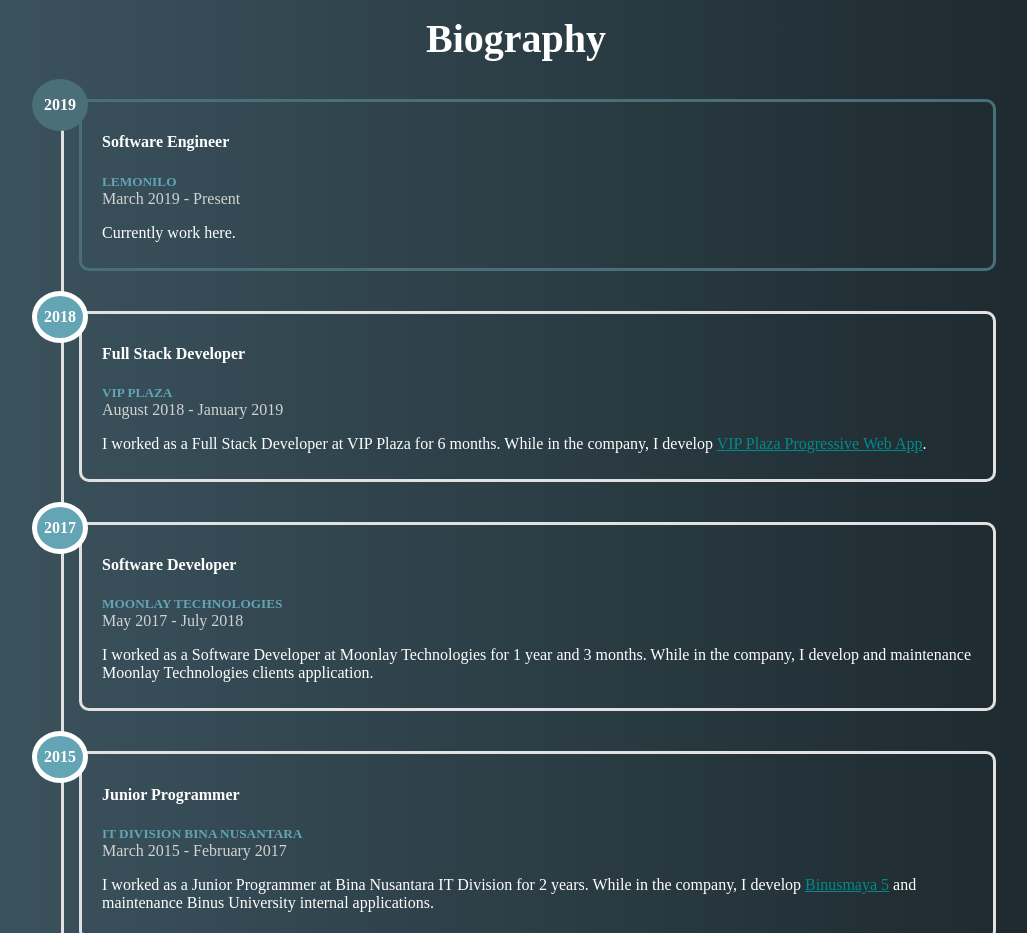
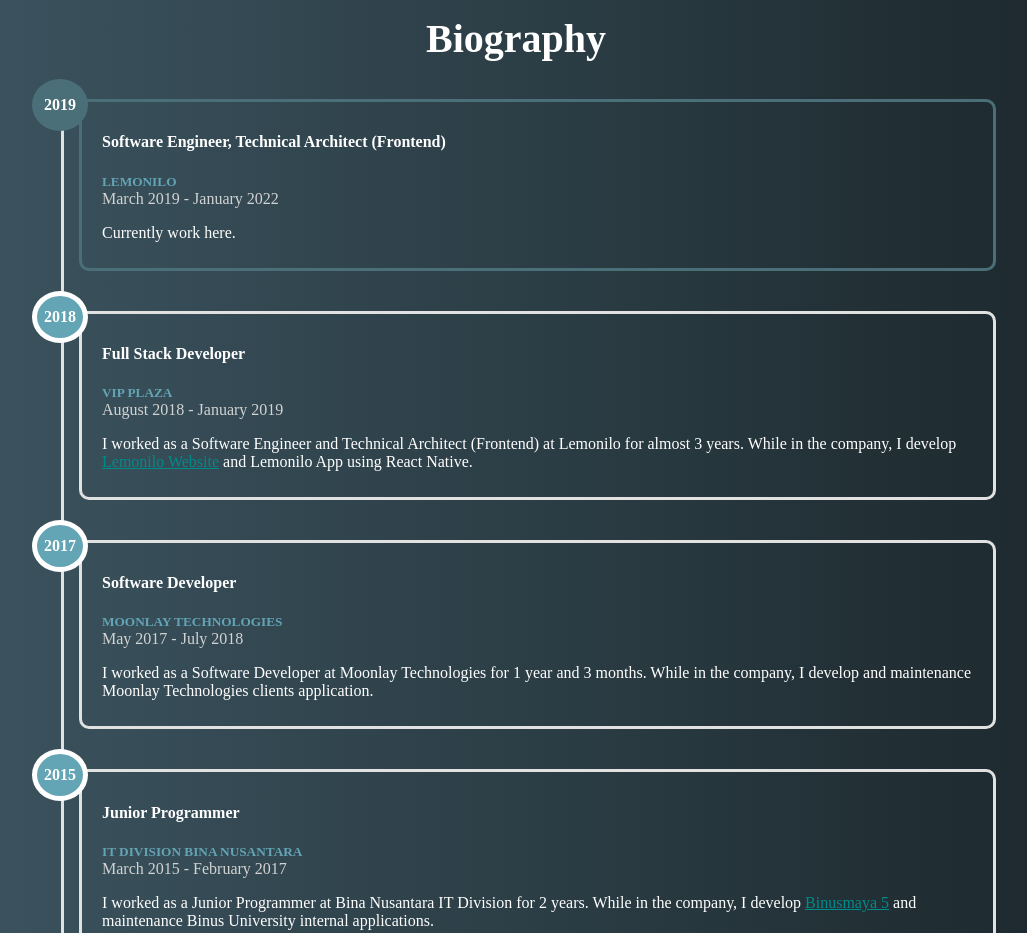
Before and after one commit to jackyrusly/jackyrusly.github.io, a React (Vite) app: page / in a window 1280 px wide. Shown: the part 3780-4713 px from the top of the page, without its empty margins (124-1151 px from the left). Built offline with nearby package versions, Linux system fonts and the light colour scheme; a web font is replaced by a local one.

Commit message:
Update biography

```diff
--- a/src/components/Biography/Biography.js
+++ b/src/components/Biography/Biography.js
@@ -7,9 +7,9 @@ const Biography = () => (
     <div className="item-event current">
       <span className="date">2019</span>
       <div className="event-content">
-        <h4>Software Engineer</h4>
+        <h4>Software Engineer, Technical Architect (Frontend)</h4>
         <h5>Lemonilo</h5>
-        <p className="period">March 2019 - Present</p>
+        <p className="period">March 2019 - January 2022</p>
         <p>Currently work here.</p>
       </div>
     </div>
@@ -20,7 +20,7 @@ const Biography = () => (
         <h5>VIP Plaza</h5>
         <p className="period">August 2018 - January 2019</p>
         <p>
-          I worked as a Full Stack Developer at VIP Plaza for 6 months. While in the company, I develop <a href="https://m.vipplaza.co.id" target="_blank" rel="noopener noreferrer">VIP Plaza Progressive Web App</a>.
+          I worked as a Software Engineer and Technical Architect (Frontend) at Lemonilo for almost 3 years. While in the company, I develop <a href="https://www.lemonilo.com" target="_blank" rel="noopener noreferrer">Lemonilo Website</a> and Lemonilo App using React Native.
         </p>
       </div>
     </div>
```
